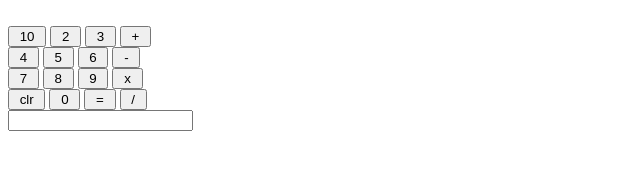
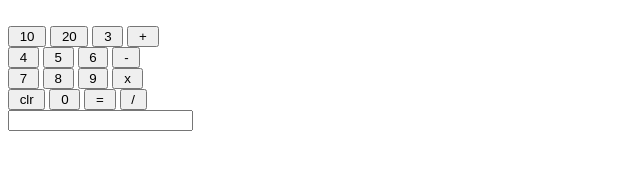
Before and after one commit to Anntreesapaul/calculator, a website: page public/index.html in a window 1280 px wide. Shown: the full height of the page, 0-640 px from the left. Drawn offline with Linux system fonts and the light colour scheme.

Commit message:
Update index.html

```diff
--- a/public/index.html
+++ b/public/index.html
@@ -12,7 +12,7 @@
             <br>
 
             <input  type="button" value=" 10 " onclick="calculator.answer.value += '10'" />
-            <input  type="button" value=" 2 " onclick="calculator.answer.value += '2'" />
+            <input  type="button" value=" 20 " onclick="calculator.answer.value += '20'" />
             <input  type="button" value=" 3 " onclick="calculator.answer.value += '3'" />
             <input  type="button" value=" + " onclick="calculator.answer.value += '+'" />
 
```
